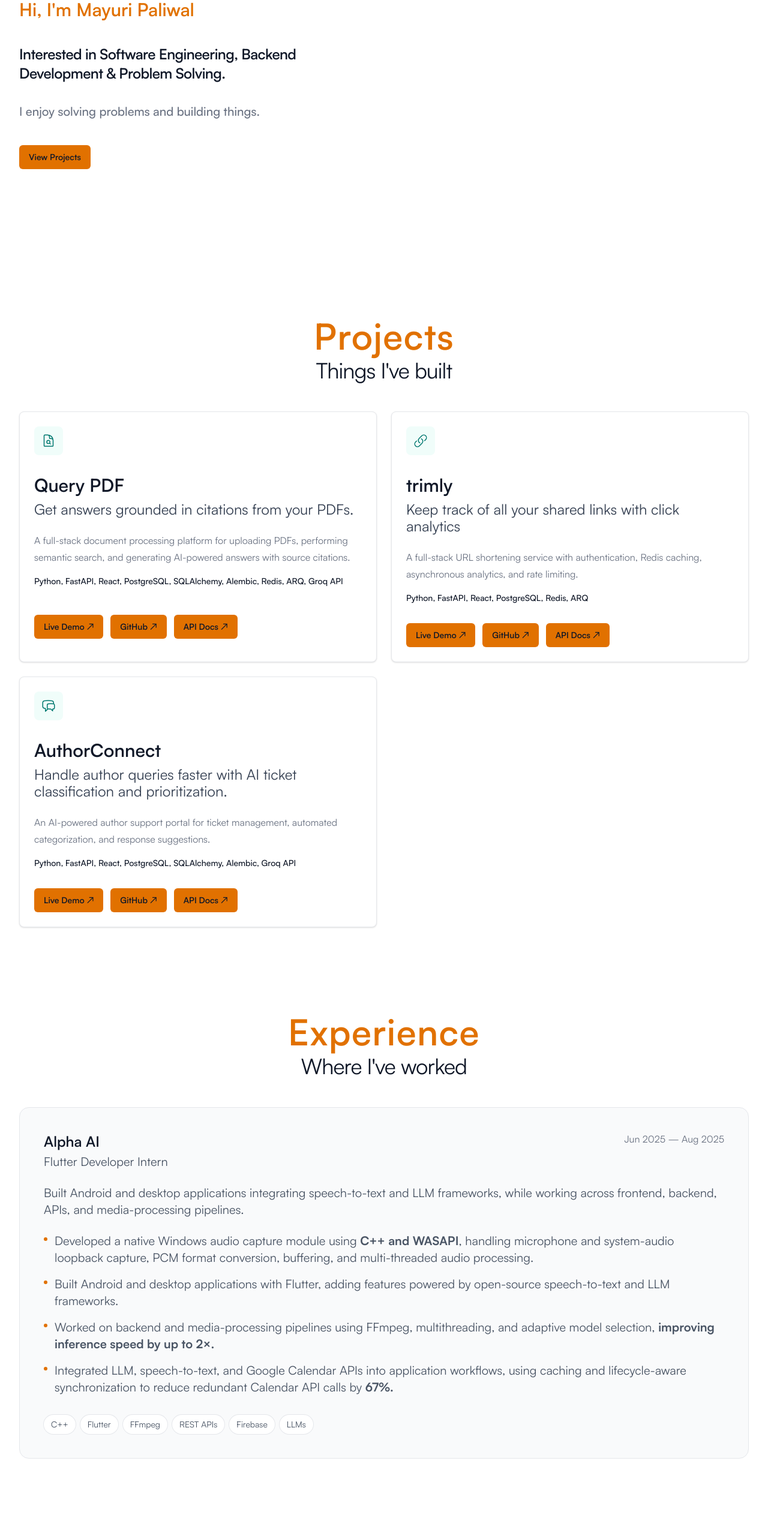
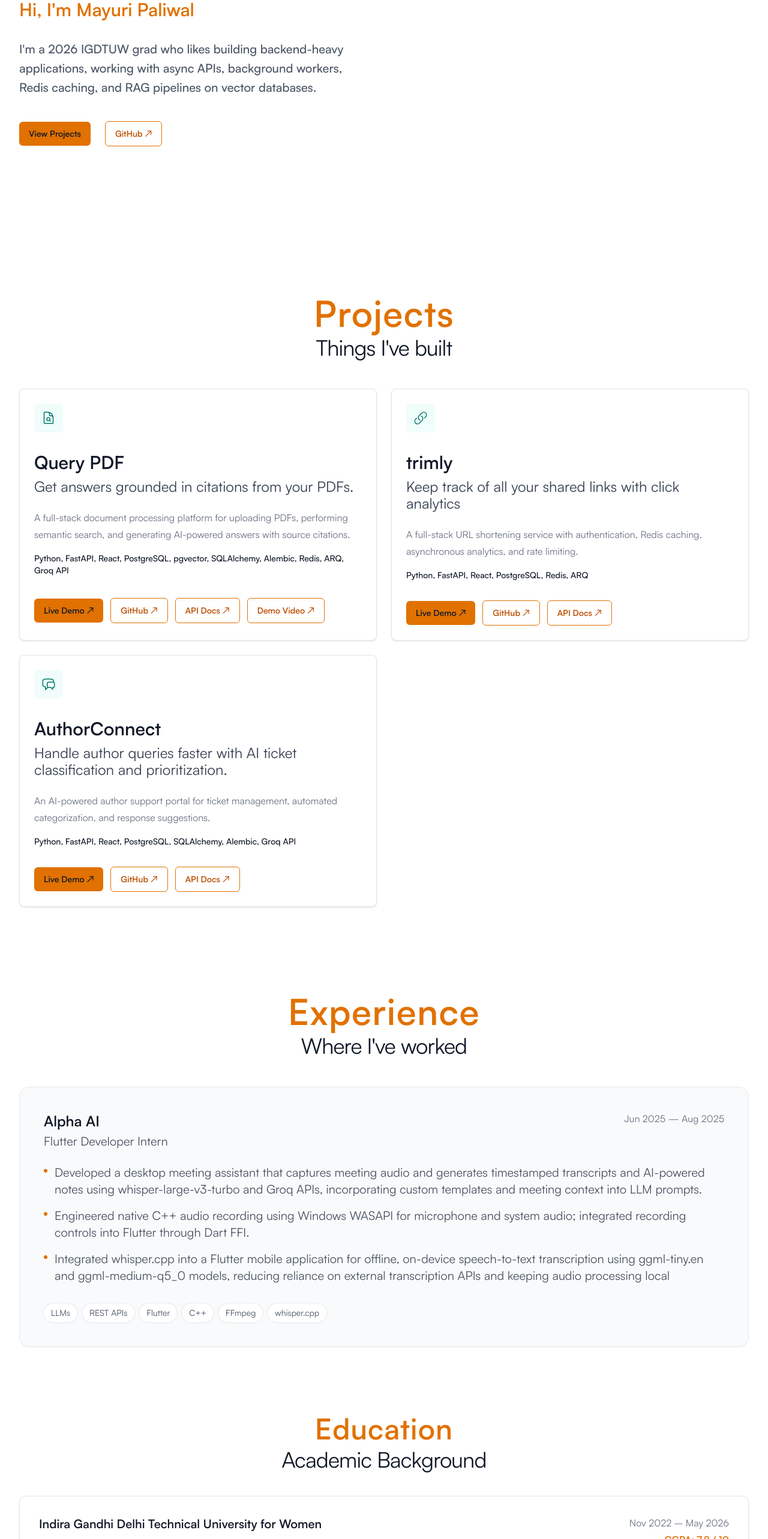
Before and after one commit to mayuripaliwal/portfolio, a React (Vite) app in the folder frontend/: page / in a window 1280 px wide. Shown: the part 234-2800 px from the top of the page at 60% size. Built offline with nearby package versions, Linux system fonts and the light colour scheme.

Commit message:
update portfolio

```diff
--- a/frontend/src/App.jsx
+++ b/frontend/src/App.jsx
@@ -5,6 +5,7 @@ import Projects from './Projects.jsx';
 import Experience from './Experience.jsx';
 import Skills from './Skills.jsx';
 import Achievements from './Achievements.jsx';
+import Education from "./Education.jsx";
 import Footer from './Footer.jsx';
 import { Analytics } from "@vercel/analytics/react"
 function App() {
@@ -15,6 +16,7 @@ function App() {
       <Hero></Hero>
       <Projects></Projects>
       <Experience></Experience>
+      <Education></Education>
       <Skills></Skills>
       <Achievements></Achievements>
       <Footer></Footer>
--- /dev/null
+++ b/frontend/src/Education.jsx
@@ -0,0 +1,46 @@
+export default function Education() {
+  return (
+    <section id="education" className="py-12 sm:py-16">
+      <div className="mx-auto max-w-7xl px-6 lg:px-8">
+
+        <div className="mx-auto max-w-2xl text-center">
+          <p className="text-4xl font-semibold tracking-wide text-amber-600 sm:text-5xl dark:text-amber-400">
+            Education
+          </p>
+
+          <h2 className="mt-2 text-3xl tracking-tight text-gray-900 sm:text-4xl dark:text-white">
+            Academic Background
+          </h2>
+        </div>
+
+        <div className="mx-auto mt-10 max-w-7xl rounded-xl border border-gray-200 bg-white p-6 shadow-sm dark:border-white/10 dark:bg-gray-800/50 sm:p-8">
+
+        <div className="flex flex-col gap-2 sm:flex-row sm:items-start sm:justify-between">
+            <div>
+                <h3 className="text-xl font-semibold text-gray-900 dark:text-white">
+                    Indira Gandhi Delhi Technical University for Women
+                </h3>
+            </div>
+            <div>
+                <p className="text-base text-gray-500 dark:text-gray-400">
+                    Nov 2022 – May 2026
+                </p>
+            </div>
+        </div>
+        <div className="flex flex-col gap-2 sm:flex-row sm:items-start sm:justify-between">
+            <div>
+                <p className="mt-2 text-base text-gray-600 dark:text-gray-300">
+                    Bachelor of Technology in Electronics and Communication Engineering
+                </p>
+            </div>
+            <div>
+                <p className="font-semibold text-amber-600 dark:text-amber-400">
+                    CGPA: 7.8 / 10
+                </p>
+            </div>
+        </div>
+        </div>
+      </div>
+    </section>
+  )
+}
--- a/frontend/src/Experience.jsx
+++ b/frontend/src/Experience.jsx
@@ -35,43 +35,26 @@ export default function Experience() {
               </p>
             </div>
 
-            {/* Description */}
-            <p className="mt-6 text-base leading-7 text-gray-600 sm:text-xl dark:text-gray-300">
-              Built Android and desktop applications integrating speech-to-text
-              and LLM frameworks, while working across frontend, backend, APIs,
-              and media-processing pipelines.
-            </p>
-
             {/* Highlights */}
             <ul className="mt-6 space-y-4 text-base leading-7 text-gray-600 sm:text-xl dark:text-gray-300">
               <li className="flex gap-x-3">
                 <span className="mt-2 h-1.5 w-1.5 shrink-0 rounded-full bg-amber-600 dark:bg-amber-400" />
                 <span>
-                  Developed a native Windows audio capture module using <strong>C++ and WASAPI</strong>, handling microphone and system-audio loopback capture, PCM format conversion, buffering, and multi-threaded audio processing.
+                  Developed a desktop meeting assistant that captures meeting audio and generates timestamped transcripts and AI-powered notes using whisper-large-v3-turbo and Groq APIs, incorporating custom templates and meeting context into LLM prompts.
                 </span>
               </li>
               <li className="flex gap-x-3">
                 <span className="mt-2 h-1.5 w-1.5 shrink-0 rounded-full bg-amber-600 dark:bg-amber-400" />
                 <span>
-                  Built Android and desktop applications with Flutter, adding features powered by open-source speech-to-text and LLM frameworks.
-                </span>
-              </li>
+                  Engineered native C++ audio recording using Windows WASAPI for microphone and system audio; integrated recording controls into Flutter through Dart FFI.
 
-
-
-
-
-              <li className="flex gap-x-3">
-                <span className="mt-2 h-1.5 w-1.5 shrink-0 rounded-full bg-amber-600 dark:bg-amber-400" />
-                <span>
-                  Worked on backend and media-processing pipelines using FFmpeg, multithreading, and adaptive model selection, <strong>improving inference speed by up to 2×.</strong>
                 </span>
               </li>
 
               <li className="flex gap-x-3">
                 <span className="mt-2 h-1.5 w-1.5 shrink-0 rounded-full bg-amber-600 dark:bg-amber-400" />
                 <span>
-                  Integrated LLM, speech-to-text, and Google Calendar APIs into application workflows, using caching and lifecycle-aware synchronization to reduce redundant Calendar API calls by <strong>67%.</strong>
+                  Integrated whisper.cpp into a Flutter mobile application for offline, on-device speech-to-text transcription using ggml-tiny.en and ggml-medium-q5_0 models, reducing reliance on external transcription APIs and keeping audio processing local
                 </span>
               </li>
             </ul>
@@ -79,12 +62,13 @@ export default function Experience() {
             {/* Technologies */}
             <div className="mt-8 flex flex-wrap gap-2">
               {[
+                "LLMs",
+                "REST APIs",
+                "Flutter",
                 "C++",
-                "Flutter",
                 "FFmpeg",
-                "REST APIs",
-                "Firebase",
-                "LLMs",
+                "whisper.cpp"
+
               ].map((tech) => (
                 <span
                   key={tech}
--- a/frontend/src/Hero.jsx
+++ b/frontend/src/Hero.jsx
@@ -4,18 +4,14 @@ export default function Hero() {
     <div className="relative bg-white dark:bg-gray-900">
       <div className="mx-auto max-w-7xl lg:grid lg:grid-cols-12 lg:gap-x-8 lg:px-8">
         <div className="px-6 pt-10 pb-24 sm:pb-32 lg:col-span-7 lg:px-0 lg:pt-40 lg:pb-48 xl:col-span-6">
-          <div className="mx-auto max-w-lg lg:mx-0">
+          <div className="mx-auto max-w-2xl lg:mx-0">
             {/*eyebrow*/}
             <p className="text-3xl font-semibold text-amber-600 dark:text-amber-400">
                 Hi, I'm Mayuri Paliwal
             </p>
-            {/*heading*/}
-            <h1 className="mt-24 text-2xl font-semibold tracking-tight text-pretty text-gray-900 sm:mt-10 sm:text-2xl dark:text-white">
-              Interested in Software Engineering, Backend Development & Problem Solving.
-            </h1>
             {/* Supporting text */}
-            <p className="mt-8 text-lg font-medium text-pretty text-gray-500 sm:text-xl/8 dark:text-gray-400">
-                I enjoy solving problems and building things.
+            <p className="mt-8 text-lg font-medium text-pretty text-gray-600 sm:text-xl/8 dark:text-gray-300">
+                I'm a 2026 IGDTUW grad who likes building backend-heavy applications, working with async APIs, background workers, Redis caching, and RAG pipelines on vector databases.
             </p>
             <div className="mt-10 flex items-center gap-x-6">
               <a
@@ -23,6 +19,14 @@ export default function Hero() {
                 className="rounded-md bg-amber-600 px-4 py-2.5 text-sm font-semibold text-gray-900 transition hover:bg-amber-500  dark:bg-amber-400 dark:transition hover:bg-amber-300"
               >
                 View Projects
+              </a>
+              <a
+                href="https://github.com/mayuripaliwal"
+                target="_blank"
+                rel="noopener noreferrer"
+                className="rounded-md border border-amber-600 px-4 py-2.5 text-sm font-semibold text-amber-700 transition hover:bg-amber-50 dark:border-amber-400 dark:text-amber-400 dark:hover:bg-amber-400/10"
+              >
+                GitHub ↗
               </a>
             </div>
           </div>
--- a/frontend/src/Navbar.jsx
+++ b/frontend/src/Navbar.jsx
@@ -46,6 +46,12 @@ export default function Navbar() {
                 Experience
               </a>
               <a
+                href="#education"
+                className="inline-flex items-center border-b-2 border-transparent px-1 pt-1 text-xl font-medium text-gray-500 hover:border-gray-300 hover:text-gray-700 dark:text-gray-300 dark:hover:border-white/20 dark:hover:text-white"
+              >
+                Education
+              </a>
+              <a
                 href="#skills"
                 className="inline-flex items-center border-b-2 border-transparent px-1 pt-1 text-xl font-medium text-gray-500 hover:border-gray-300 hover:text-gray-700 dark:text-gray-300 dark:hover:border-white/20 dark:hover:text-white"
               >
@@ -56,8 +62,8 @@ export default function Navbar() {
           <div className="flex items-center">
             <div className="shrink-0">
               <a
-                href="/Mayuri_Paliwal_Resume.pdf"
-                download="Mayuri_Paliwal_Resume.pdf"
+                href="/Mayuri_Paliwal.pdf"
+                download="Mayuri_Paliwal.pdf"
                 className="relative inline-flex items-center gap-x-1.5 rounded-md bg-amber-600 px-3 py-2 text-sm font-semibold text-gray-900 shadow-xs transition hover:bg-amber-500 focus-visible:outline-2 focus-visible:outline-offset-2 focus-visible:outline-amber-600 dark:bg-amber-400 dark:shadow-none dark:hover:bg-amber-300 dark:focus-visible:outline-amber-300"
               >
 
@@ -95,6 +101,13 @@ export default function Navbar() {
           </DisclosureButton>
           <DisclosureButton
             as="a"
+            href="#education"
+            className="block border-l-4 border-transparent py-2 pr-4 pl-3 text-base font-medium text-gray-500 hover:border-gray-300 hover:bg-gray-50 hover:text-gray-800 sm:pr-6 sm:pl-5 dark:text-gray-300 dark:hover:border-white/20 dark:hover:bg-white/5 dark:hover:text-white"
+          >
+            Education
+          </DisclosureButton>
+          <DisclosureButton
+            as="a"
             href="#skills"
             className="block border-l-4 border-transparent py-2 pr-4 pl-3 text-base font-medium text-gray-500 hover:border-gray-300 hover:bg-gray-50 hover:text-gray-800 sm:pr-6 sm:pl-5 dark:text-gray-300 dark:hover:border-white/20 dark:hover:bg-white/5 dark:hover:text-white"
           >
--- a/frontend/src/Projects.jsx
+++ b/frontend/src/Projects.jsx
@@ -7,13 +7,15 @@ const projects = [
     title: 'Query PDF',
     tagline: 'Get answers grounded in citations from your PDFs.',
     description: 'A full-stack document processing platform for uploading PDFs, performing semantic search, and generating AI-powered answers with source citations.',
-    technologies: 'Python, FastAPI, React, PostgreSQL, SQLAlchemy, Alembic, Redis, ARQ, Groq API',
+    technologies: 'Python, FastAPI, React, PostgreSQL, pgvector, SQLAlchemy, Alembic, Redis, ARQ, Groq API',
     icon: DocumentMagnifyingGlassIcon,
     apiDocs: 'https://document-processing-platform-wwyn.onrender.com/docs',
     iconForeground: 'text-teal-700 dark:text-teal-400',
     iconBackground: 'bg-teal-50 dark:bg-teal-500/10',
     demo:'https://querypdf.vercel.app',
     github:'https://github.com/mayuripaliwal/document-processing-platform',
+    video:"https://youtu.be/6why4PlcjrM",
+    image: '/query-pdf.png'
   },
 
   {
@@ -27,7 +29,7 @@ const projects = [
     iconForeground: 'text-teal-700 dark:text-teal-400',
     iconBackground: 'bg-teal-50 dark:bg-teal-500/10',
     demo:'https://gettrimly.vercel.app',
-    github:'https://github.com/mayuripaliwal/url-shortener',
+    github:'https://github.com/mayuripaliwal/url-shortener'
   },
   {
     title: 'AuthorConnect',
@@ -40,7 +42,7 @@ const projects = [
     iconForeground: 'text-teal-700 dark:text-teal-400',
     iconBackground: 'bg-teal-50 dark:bg-teal-500/10',
     demo:'https://author-support-and-communication-portal-1.onrender.com/login',
-    github:'https://github.com/mayuripaliwal/author-support-and-communication-portal',
+    github:'https://github.com/mayuripaliwal/author-support-and-communication-portal'
   }
 ]
 
@@ -112,7 +114,7 @@ export default function Projects() {
               href={project.github}
               target="_blank"
               rel="noopener noreferrer"
-              className="rounded-md bg-amber-600 px-4 py-2.5 text-sm font-semibold text-gray-900 transition hover:bg-amber-500  dark:bg-amber-400 dark:transition dark:hover:bg-amber-300"
+              className="rounded-md border border-amber-600 px-4 py-2.5 text-sm font-semibold text-amber-700 transition hover:bg-amber-50 dark:border-amber-400 dark:text-amber-400 dark:hover:bg-amber-400/10"
             >
               GitHub <span aria-hidden="true">↗</span>
             </a>
@@ -121,10 +123,20 @@ export default function Projects() {
               href={project.apiDocs}
               target="_blank"
               rel="noopener noreferrer"
-              className="rounded-md bg-amber-600 px-4 py-2.5 text-sm font-semibold text-gray-900 transition hover:bg-amber-500  dark:bg-amber-400 dark:transition dark:hover:bg-amber-300"
+              className="rounded-md border border-amber-600 px-4 py-2.5 text-sm font-semibold text-amber-700 transition hover:bg-amber-50 dark:border-amber-400 dark:text-amber-400 dark:hover:bg-amber-400/10"
             >
-              API Docs ↗
+              API Docs <span aria-hidden="true">↗</span>
             </a>
+            {project.video && (
+              <a
+                href={project.video}
+                target="_blank"
+                rel="noopener noreferrer"
+                className="rounded-md border border-amber-600 px-4 py-2.5 text-sm font-semibold text-amber-700 transition hover:bg-amber-50 dark:border-amber-400 dark:text-amber-400 dark:hover:bg-amber-400/10"
+              >
+                Demo Video <span aria-hidden="true">↗</span>
+              </a>
+            )}
           </div>
         </div>
       ))}
--- a/frontend/src/Skills.jsx
+++ b/frontend/src/Skills.jsx
@@ -1,39 +1,64 @@
 const skillGroups = [
   {
     title: "Languages",
-    skills: ["Python", "JavaScript", "C++"],
+    skills: ["Python", "C++", "JavaScript", "Dart"],
   },
   {
-    title: "Backend & Web",
-    skills: ["FastAPI", "React", "REST APIs" ],
+    title: "Backend Development",
+    skills: [
+      "FastAPI",
+      "SQLAlchemy",
+      "Alembic",
+      "Arq",
+      "REST APIs",
+    ],
   },
   {
-    title: "Databases & Infrastructure",
-    skills: ["PostgreSQL", "SQLAlchemy","Alembic","Redis", "Docker"],
+    title: "Frontend Development",
+    skills: ["React.js", "Flutter", "HTML", "CSS"],
   },
   {
-    title: "Tools",
+    title: "Databases & Caching",
     skills: [
+      "PostgreSQL",
+      "pgvector",
+      "Redis",
+    ],
+  },
+  {
+    title: "AI & Machine Learning",
+    skills: [
+      "RAG",
+      "LangChain",
+      "FastEmbed",
+      "whisper.cpp",
+      "Groq API",
+    ],
+  },
+  {
+    title: "Tools & Testing",
+    skills: [
+      "Docker",
       "Git",
       "GitHub Actions",
       "CI/CD",
-      "pytest"
+      "Pytest",
     ],
   },
   {
     title: "CS Fundamentals",
     skills: [
       "Data Structures & Algorithms",
-      "OOP",
+      "Object-Oriented Programming",
       "DBMS",
       "Operating Systems",
     ],
-  }
-]
+  },
+];
 
 export default function Skills() {
   return (
-    <section id="skills" className="bg-white py-24 dark:bg-gray-900 sm:py-32">
+    <section id="skills" className="bg-white py-12 dark:bg-gray-900 sm:py-16">
       <div className="mx-auto max-w-7xl px-6 lg:px-8">
 
         {/* Section heading */}
```
Also changed, not shown: 2 other files (tests, documents, lock files or other folders).
